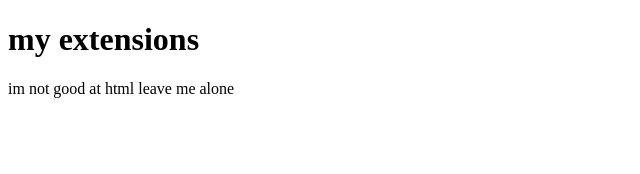
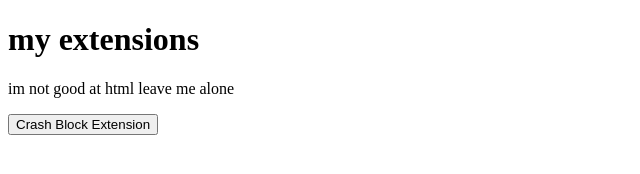
Before and after one commit to FloppyDisk-OSC/floppydisk-osc.github.io, a plain HTML site: page index.html in a window 1280 px wide. Shown: the whole page, without its empty margins (0-640 px from the left). Drawn offline with Linux system fonts and the light colour scheme.

Commit message:
index.html

```diff
--- a/index.html
+++ b/index.html
@@ -8,5 +8,10 @@
 <h1>my extensions</h1>
 <p>im not good at html leave me alone</p>
 
+<!-- Download button -->
+<a href="CrashBlock.js" download>
+  <button>Crash Block Extension</button>
+</a>
+
 </body>
 </html>
```
